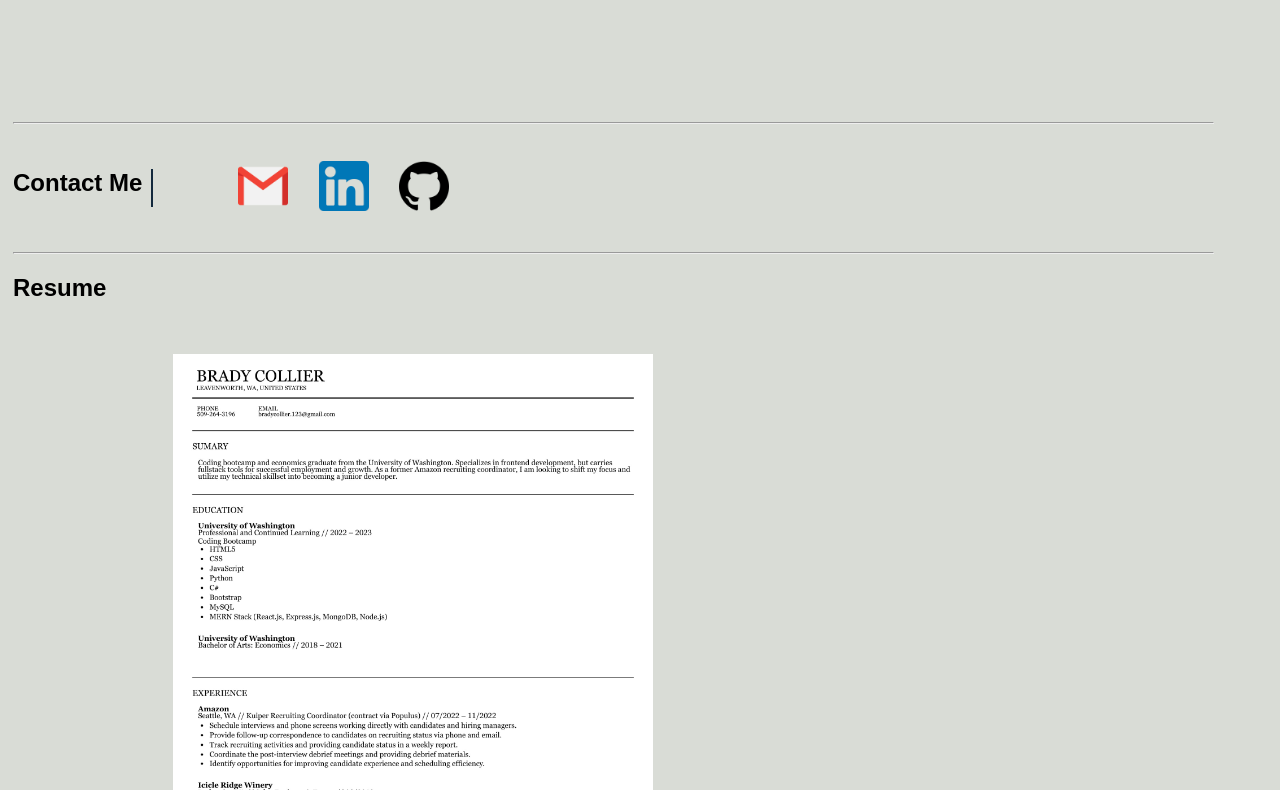
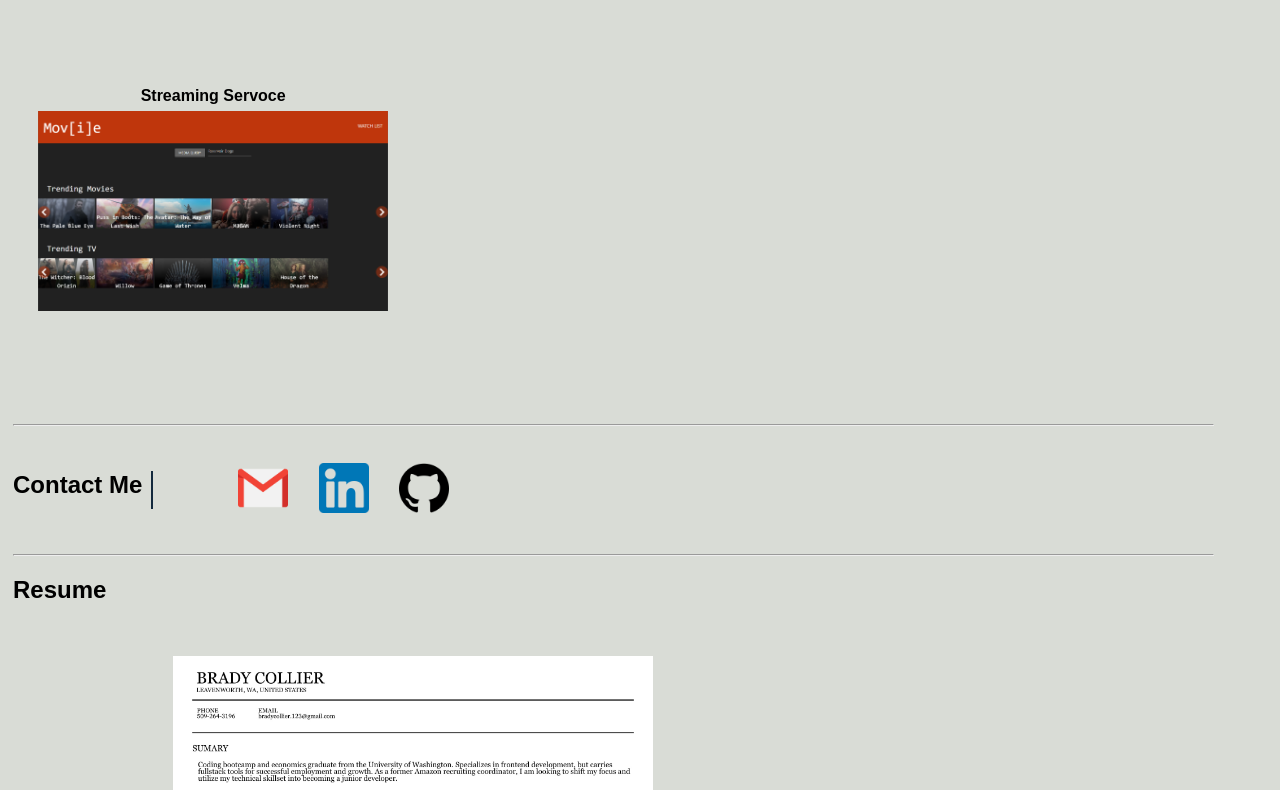
Before and after one commit to bradyc96/portfolio, a plain HTML site: page index.html in a window 1280 px wide. Shown: the part 975-1765 px from the top of the page. Drawn offline with Linux system fonts and the light colour scheme.

Commit message:
portfolio additions

```diff
--- a/assets/css/style.css
+++ b/assets/css/style.css
@@ -21,7 +21,7 @@ h1 {
 
 #trees {
     max-width: 90%;
-    min-width: 85%;
+    min-width: 80%;
     margin: 0 auto;
 }
 
@@ -85,13 +85,11 @@ p {
 } */
 
 .container {
-    grid-area: main;
     display: grid;
     grid-template-columns: repeat(3, 1fr);
     grid-auto-rows: 350px;
     justify-items: center;
-    padding-top: 3rem;
-    padding-bottom: 1rem;
+    padding-top: 1rem;
 }
 
 h4 {
--- a/index.html
+++ b/index.html
@@ -21,7 +21,7 @@
          </nav>
     </header>
 
-    <div id = "background"><img src="assets/images/trees.jpg" alt="trees background" id="trees"></div>
+    <div id = "background"><img src="assets/images/trees.jpg" alt="trees ba bckground" id="trees"></div>
 
     <main>
 
@@ -54,9 +54,15 @@
                         <h4>Quiz Challenge</h4>
                             <div class="linkImg">
                                 <a href="https://bradyc96.github.io/password-generator/">
-                                    <img src="assets/images/quiz.jpg" alt="password"></a>
+                                    <img src="assets/images/quiz.jpg" alt="quiz"></a>
                             </div>
                     </div>
+                    <div id="streamingService">
+                        <h4>Streaming Servoce</h4>
+                            <div class="linkImg">
+                                <a href="https://error201.github.io/StreamingSearch/">
+                                    <img src="assets/images/movie.png" alt="movie"></a>
+                            </div>
                 </div>
         </section>
          <hr>
```
Also changed, not shown: assets/images/movie.png (added).
